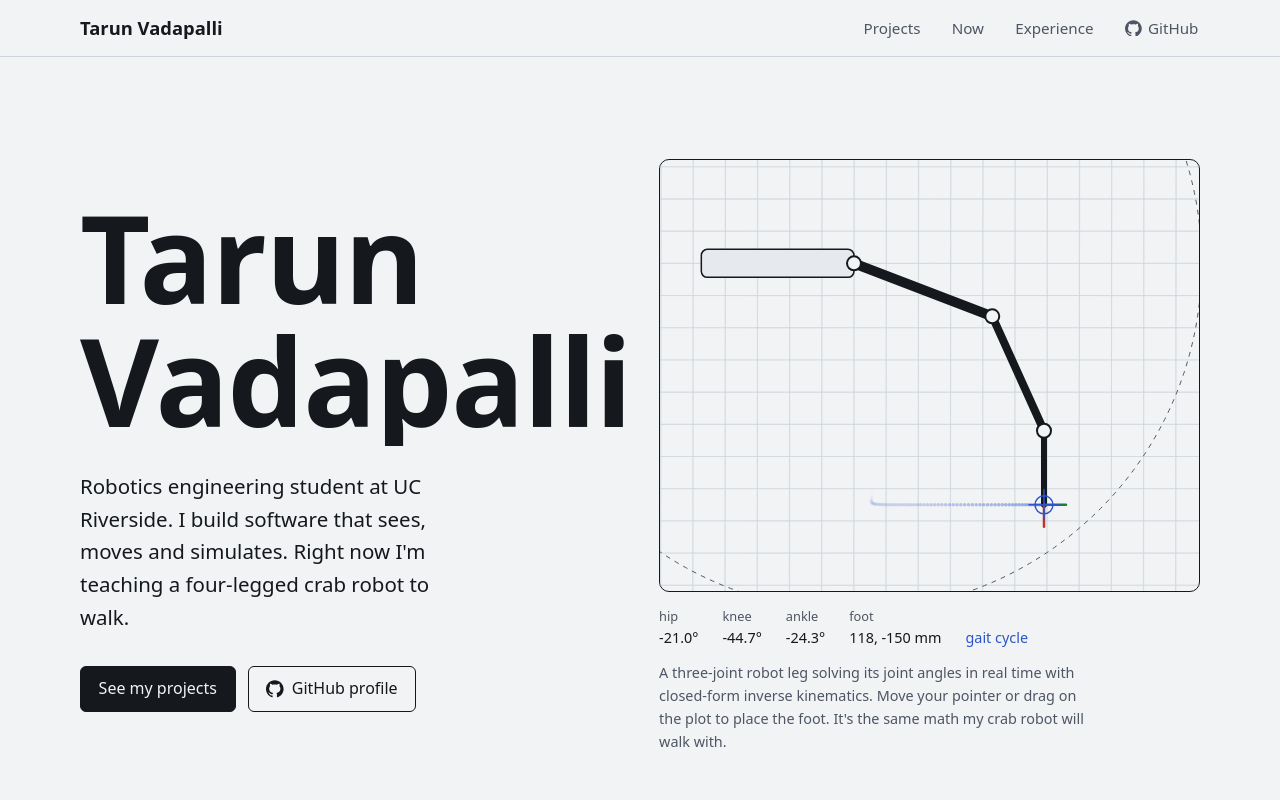
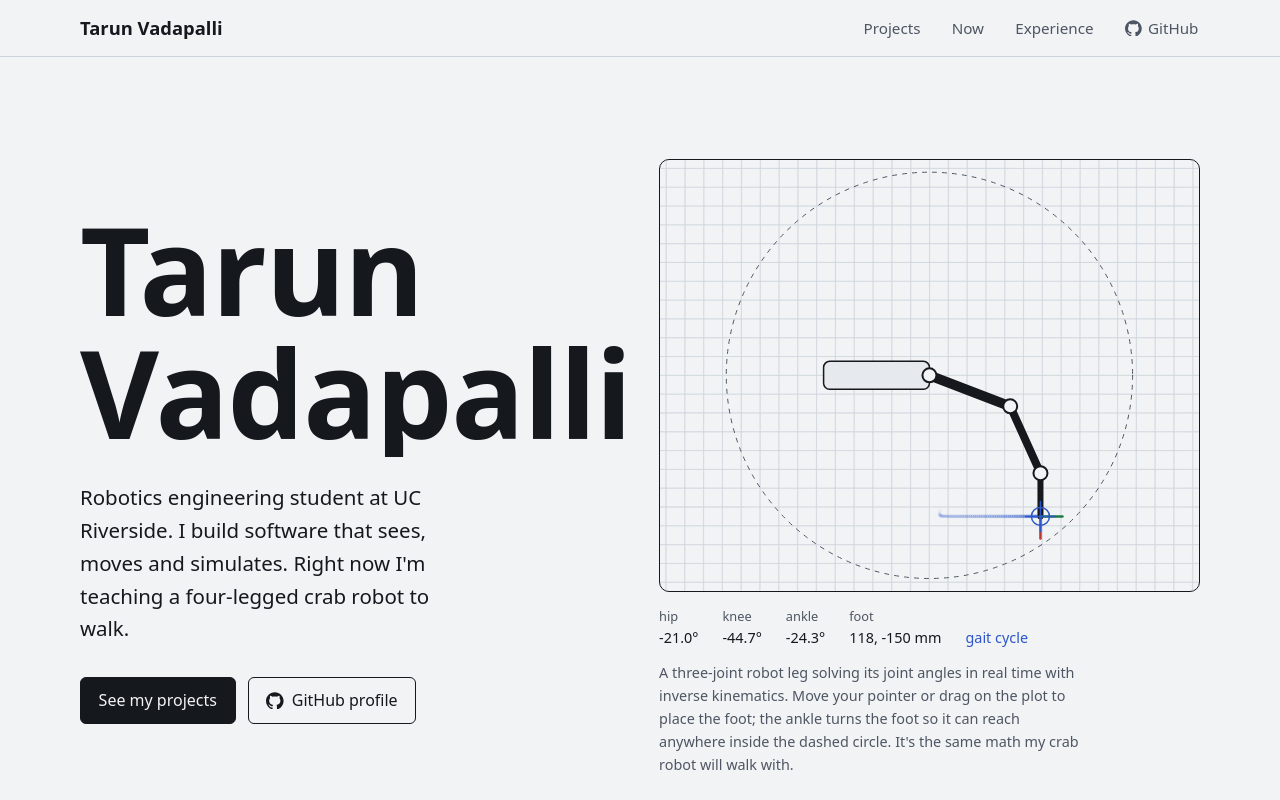
Before and after one commit to TeleVision05/TeleVision05.github.io, an Astro site: page / in a window 1280 px wide. Shown: the top 800 px of the page. Built offline with nearby package versions, Linux system fonts and the light colour scheme; Astro itself is replaced by a stand-in of ours; some packages are replaced by stand-ins of ours.

Commit message:
Hero leg: let the ankle turn the foot so it can reach the whole circle
The foot link was locked pointing down and the foot could not rise above
90 mm below the hip, so only 21% of the drawn reach circle was usable.
The ankle is now a real joint: the solver picks the foot angle nearest
"down" that keeps the ankle in reach and inside a 135 degree limit, and
`track` eases it back toward down between frames without flicking. The
view now centres the hip so the whole circle is on the canvas.

Co-Authored-By: Claude Opus 5.5 <noreply@anthropic.com>

```diff
--- a/src/components/IkLeg.astro
+++ b/src/components/IkLeg.astro
@@ -30,9 +30,9 @@
     </div>
   </div>
   <figcaption class="muted">
-    A three-joint robot leg solving its joint angles in real time with closed-form inverse
-    kinematics. Move your pointer or drag on the plot to place the foot. It's the same math my crab
-    robot will walk with.
+    A three-joint robot leg solving its joint angles in real time with inverse kinematics. Move your
+    pointer or drag on the plot to place the foot; the ankle turns the foot so it can reach anywhere
+    inside the dashed circle. It's the same math my crab robot will walk with.
   </figcaption>
 </figure>
 
--- a/src/scripts/ik-view.ts
+++ b/src/scripts/ik-view.ts
@@ -1,4 +1,4 @@
-import { solve, jointAngles, restPose, LINKS, type Vec } from './ik';
+import { solve, track, jointAngles, restPose, LINKS, type Solution, type Vec } from './ik';
 import { reducedMotion } from './motion';
 
 const REACH = LINKS[0] + LINKS[1] + LINKS[2];
@@ -7,7 +7,8 @@ const css = (v: string) => getComputedStyle(document.documentElement).getPropert
 /** Renders the IK leg on a canvas and drives it from the pointer or an idle gait cycle. */
 export class IkView {
   private ctx: CanvasRenderingContext2D;
-  private joints: Vec[] = restPose();
+  private pose: Solution = restPose();
+  private joints: Vec[] = this.pose.joints;
   private target: Vec = { ...this.joints[3] };
   private goal: Vec = { ...this.target };
   private trail: Vec[] = [];
@@ -74,9 +75,9 @@ export class IkView {
     this.canvas.width = Math.round(this.w * dpr);
     this.canvas.height = Math.round(this.h * dpr);
     this.ctx.setTransform(dpr, 0, 0, dpr, 0, 0);
-    // Size the leg to the plot: the hip sits upper-left, the gait path lands lower-right.
-    this.scale = Math.min(this.w / (REACH * 1.55), this.h / (REACH * 1.2));
-    this.origin = { x: this.w * 0.36, y: this.h * 0.24 };
+    // The foot can reach the whole dashed circle, so centre the hip and fit the circle with a margin.
+    this.scale = Math.min(this.w, this.h) / (REACH * 2.12);
+    this.origin = { x: this.w * 0.5, y: this.h * 0.5 };
     this.draw(true);
   }
 
@@ -100,14 +101,16 @@ export class IkView {
       x: this.target.x + (this.goal.x - this.target.x) * k,
       y: this.target.y + (this.goal.y - this.target.y) * k,
     };
-    const res = solve(this.target);
+    const res = still ? solve(this.target) : track(this.target, this.pose);
+    const turning = Math.abs(res.footAngle - this.pose.footAngle) > 1e-4;
+    this.pose = res;
     this.joints = res.joints;
     this.trail.push({ ...this.joints[3] });
     if (this.trail.length > 70) this.trail.shift();
     this.draw(res.reached);
     this.readout(res.reached);
     const settled = Math.hypot(this.goal.x - this.target.x, this.goal.y - this.target.y) < 0.2;
-    if (!settled || (!this.pointerActive && !still)) this.wake();
+    if (!settled || turning || (!this.pointerActive && !still)) this.wake();
   }
 
   private readout(reached: boolean) {
--- a/src/scripts/ik.ts
+++ b/src/scripts/ik.ts
@@ -1,54 +1,119 @@
 /**
- * Planar 3-link walking leg with closed-form inverse kinematics.
- * The foot link is held vertical (as a legged robot keeps its foot under the ankle), which
- * reduces the problem to a 2-link hip/knee solve by the law of cosines. Always taking the
- * knee-up branch gives one exact answer per target, so the leg can never fold onto itself.
+ * Planar 3-link walking leg with inverse kinematics.
+ * A point target leaves one spare degree of freedom: the foot's angle. For any chosen foot angle
+ * the ankle position is fixed, and the hip and knee follow in closed form by the law of cosines
+ * (always the knee-up branch, so the leg never flips). The solver picks the foot angle nearest a
+ * preferred one (pointing straight down, as a robot plants its foot) that keeps the ankle in
+ * reach and the ankle inside its joint limit. Below the body that is simply "foot down"; above,
+ * beside or behind the hip the foot rotates out, so the whole circle of reach is usable.
  * Units are millimetres in a frame whose origin is the hip joint, +x right, +y up.
  */
 export type Vec = { x: number; y: number };
+export type Solution = { joints: Vec[]; reached: boolean; footAngle: number };
 
 export const LINKS = [92, 78, 46]; // femur, tibia, foot (mm)
 const [L1, L2, L3] = LINKS;
 const MAX = L1 + L2 - 1e-6;
 const MIN = Math.abs(L1 - L2) + 1e-6;
-// Joint limit: the foot stays at least 90 mm below the hip. Above that the shin would have to
-// point upward and the foot would fold back onto it (measured: 0 folds in 20k random targets).
-const FOOT_CEILING = -90;
+/** Foot pointing straight down. */
+export const FOOT_DOWN = -Math.PI / 2;
+/** Ankle joint limit: the foot may bend at most this far from the line of the shin. */
+export const ANKLE_LIMIT = (135 * Math.PI) / 180;
+const SEARCH_STEP = Math.PI / 360; // 0.5 degrees
+const BISECT = 14;
 
-export function solve(target: Vec): { joints: Vec[]; reached: boolean } {
-  const limited = target.y > FOOT_CEILING;
-  // Ankle sits directly above the foot.
-  let wx = target.x;
-  let wy = Math.min(target.y, FOOT_CEILING) + L3;
-  const d = Math.hypot(wx, wy) || 1e-6;
-  const reached = !limited && d <= MAX && d >= MIN;
-  if (!reached) {
-    // Clamp the ankle onto the reachable ring along the same direction.
-    const r = Math.min(MAX, Math.max(MIN, d)) / d;
-    wx *= r;
-    wy *= r;
-  }
-  const dd = Math.hypot(wx, wy);
-  const cosKnee = (dd * dd - L1 * L1 - L2 * L2) / (2 * L1 * L2);
+const wrap = (a: number) => Math.atan2(Math.sin(a), Math.cos(a));
+
+/** Hip/knee/ankle chain for one foot angle, or null if the ankle is out of reach or over its limit. */
+function chain(target: Vec, phi: number): Vec[] | null {
+  const wx = target.x - L3 * Math.cos(phi);
+  const wy = target.y - L3 * Math.sin(phi);
+  const d = Math.hypot(wx, wy);
+  if (d > MAX || d < MIN) return null;
+  const cosKnee = (d * d - L1 * L1 - L2 * L2) / (2 * L1 * L2);
   const knee = -Math.acos(Math.min(1, Math.max(-1, cosKnee))); // knee-up branch
   const hip = Math.atan2(wy, wx) - Math.atan2(L2 * Math.sin(knee), L1 + L2 * Math.cos(knee));
+  if (Math.abs(wrap(phi - hip - knee)) > ANKLE_LIMIT) return null;
   const p1 = { x: L1 * Math.cos(hip), y: L1 * Math.sin(hip) };
   const p2 = { x: p1.x + L2 * Math.cos(hip + knee), y: p1.y + L2 * Math.sin(hip + knee) };
-  return { joints: [{ x: 0, y: 0 }, p1, p2, { x: p2.x, y: p2.y - L3 }], reached };
+  return [{ x: 0, y: 0 }, p1, p2, { x: target.x, y: target.y }];
+}
+
+/** Walk outward from `start` on both sides and return the nearest feasible foot angle. */
+function nearestFeasible(target: Vec, start: number): number | null {
+  if (chain(target, start)) return start;
+  for (let k = 1; k * SEARCH_STEP <= Math.PI; k++) {
+    for (const side of [1, -1]) {
+      const phi = start + side * k * SEARCH_STEP;
+      if (!chain(target, phi)) continue;
+      // Bisect back toward `start` so the answer moves smoothly instead of in 0.5 degree steps.
+      let lo = start + side * (k - 1) * SEARCH_STEP; // infeasible
+      let hi = phi; // feasible
+      for (let i = 0; i < BISECT; i++) {
+        const mid = (lo + hi) / 2;
+        if (chain(target, mid)) hi = mid;
+        else lo = mid;
+      }
+      return hi;
+    }
+  }
+  return null;
+}
+
+/**
+ * Solve for a foot target, searching for the foot angle outward from `hint` (default: straight
+ * down). For a moving target use `track`, which keeps the foot angle continuous between frames.
+ */
+export function solve(target: Vec, hint: number = FOOT_DOWN): Solution {
+  const phi = nearestFeasible(target, hint);
+  if (phi !== null) return { joints: chain(target, phi)!, reached: true, footAngle: phi };
+  // Out of reach: stretch the whole leg straight toward the target.
+  const a = Math.atan2(target.y, target.x);
+  const u = { x: Math.cos(a), y: Math.sin(a) };
+  let s = 0;
+  const joints = [0, ...LINKS].map((l) => {
+    s += l;
+    return { x: u.x * s, y: u.y * s };
+  });
+  return { joints, reached: false, footAngle: a };
+}
+
+// Per frame, the foot angle relaxes back toward pointing down by at most this much (radians)...
+const FOOT_RELAX = 0.06;
+// ...and by less when that alone would swing a joint further than this (mm). Near a straight
+// knee a small foot turn moves the whole leg, so this keeps the relaxing foot from flicking.
+const RELAX_JUMP = 3;
+
+/**
+ * Frame-to-frame solve for a moving target: search from the previous foot angle, eased toward
+ * FOOT_DOWN, so the foot turns continuously instead of snapping between solutions.
+ */
+export function track(target: Vec, prev: Solution): Solution {
+  let relax = Math.max(-FOOT_RELAX, Math.min(FOOT_RELAX, wrap(FOOT_DOWN - prev.footAngle)));
+  let res = solve(target, prev.footAngle + relax);
+  const jump = (s: Solution) =>
+    Math.max(
+      ...[1, 2].map((i) =>
+        Math.hypot(s.joints[i].x - prev.joints[i].x, s.joints[i].y - prev.joints[i].y),
+      ),
+    );
+  for (let i = 0; i < 6 && relax !== 0 && jump(res) > RELAX_JUMP; i++) {
+    relax /= 2;
+    res = solve(target, prev.footAngle + relax);
+  }
+  return res;
 }
 
 /** Relative joint angles in degrees: hip from +x, then each joint relative to the previous link. */
 export function jointAngles(j: Vec[]): number[] {
   const abs = LINKS.map((_, i) => Math.atan2(j[i + 1].y - j[i].y, j[i + 1].x - j[i].x));
   return abs.map((a, i) => {
-    let rel = i === 0 ? a : a - abs[i - 1];
-    while (rel > Math.PI) rel -= 2 * Math.PI;
-    while (rel < -Math.PI) rel += 2 * Math.PI;
+    const rel = i === 0 ? a : wrap(a - abs[i - 1]);
     return (rel * 180) / Math.PI;
   });
 }
 
-export function restPose(): Vec[] {
+export function restPose(): Solution {
   // A crouched stance: foot planted down and out from the hip.
-  return solve({ x: 70, y: -150 }).joints;
+  return solve({ x: 70, y: -150 });
 }
```
